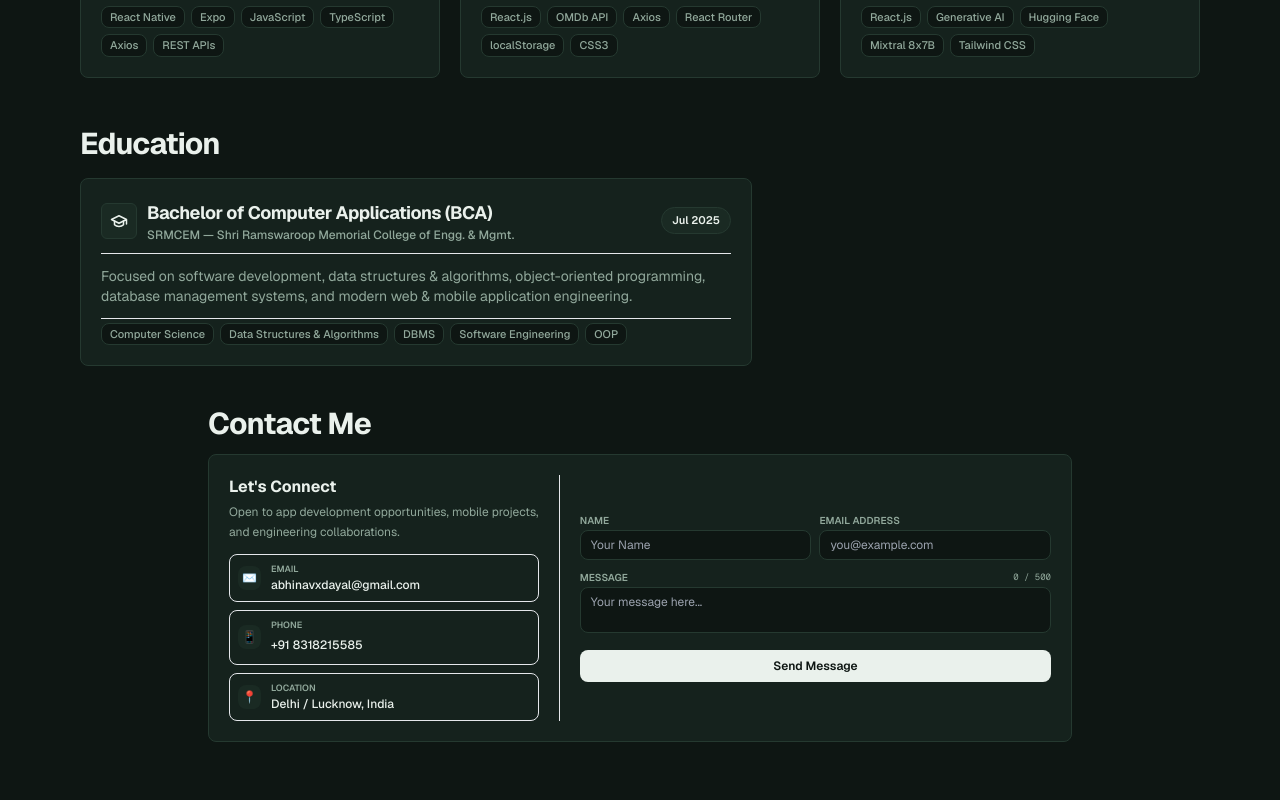
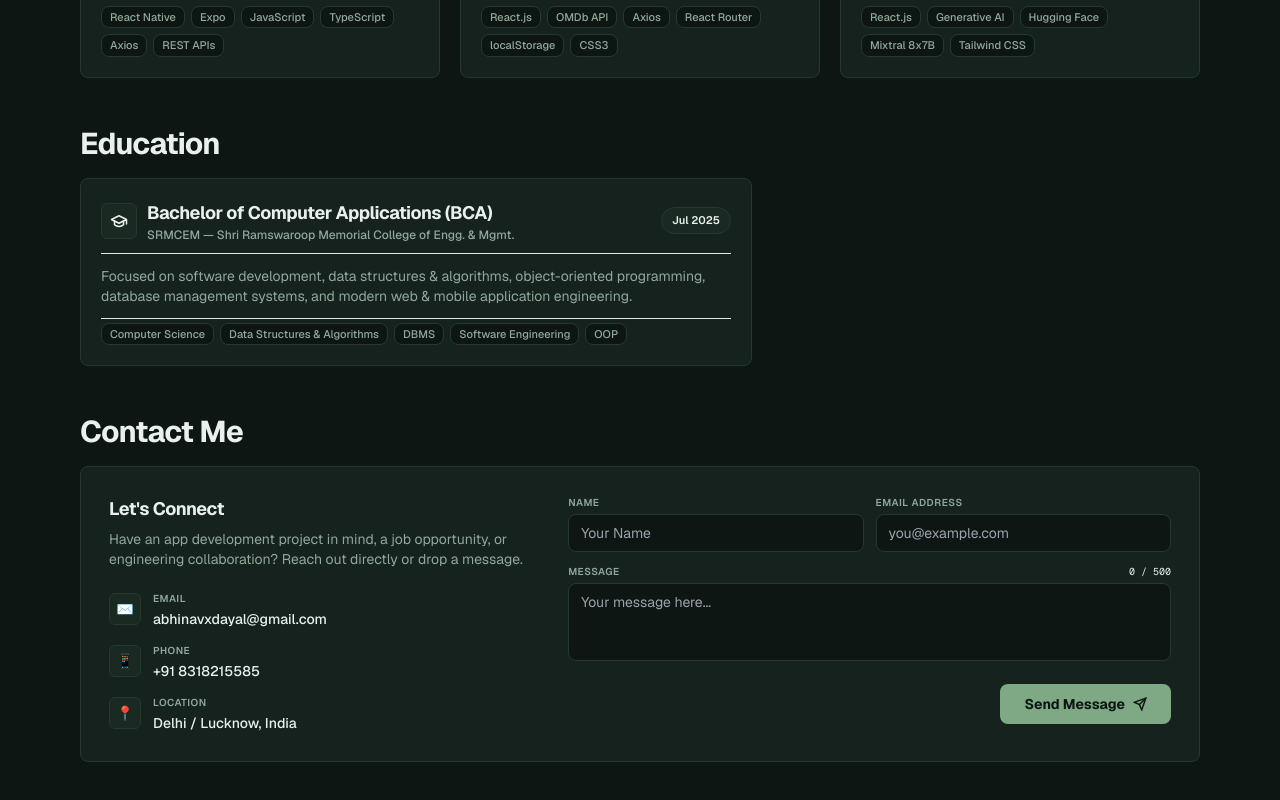
Before and after one commit to AbhinavXDayal/Portfolio, a React (Vite) app: page / in a window 1280 px wide. Shown: the part 2212-3012 px from the top of the page. Built offline with nearby package versions, Linux system fonts and the light colour scheme.

Commit message:
Redesign Contact section with premium full-width card and refined botanical styling

```diff
--- a/src/components/sections/Contact.tsx
+++ b/src/components/sections/Contact.tsx
@@ -30,106 +30,107 @@ export const Contact: React.FC = () => {
   return (
     <section
       id="contact"
-      className="w-full py-3 md:py-4 bg-transparent text-[var(--foreground)]"
+      className="w-full py-4 md:py-6 bg-transparent text-[var(--foreground)]"
     >
-      <div className="max-w-4xl mx-auto px-4">
-        <div className="flex flex-col items-center md:items-start text-center md:text-left mb-3">
+      <div className="max-w-6xl mx-auto px-4">
+        <div className="flex flex-col items-center md:items-start text-center md:text-left mb-4">
           <h2 className="text-2xl md:text-3xl font-bold tracking-tight text-[var(--foreground)]">
             Contact Me
           </h2>
         </div>
 
-        {/* Integrated Single Card */}
-        <div className="bg-[var(--card)] text-[var(--card-foreground)] border border-[var(--border)] rounded-[var(--radius)] p-4 sm:p-5 shadow-xs">
-          <div className="grid grid-cols-1 md:grid-cols-12 gap-5 items-center">
-            {/* Left Sub-Panel: Contact Details */}
-            <div className="md:col-span-5 flex flex-col justify-between space-y-3 md:border-r md:border-[var(--border)]/60 md:pr-5">
+        {/* Cohesive, Premium Contact Card */}
+        <div className="bg-[var(--card)] text-[var(--card-foreground)] border border-[var(--border)] rounded-[var(--radius)] p-5 sm:p-6 md:p-7 shadow-xs hover:border-[var(--brand-accent)]/30 transition-all duration-200">
+          <div className="grid grid-cols-1 lg:grid-cols-12 gap-6 lg:gap-10 items-start">
+            {/* Left Column: Context & Contact Points */}
+            <div className="lg:col-span-5 flex flex-col justify-between space-y-4">
               <div>
-                <h3 className="text-sm sm:text-base font-bold text-[var(--foreground)] mb-1">
+                <h3 className="text-base sm:text-lg font-bold text-[var(--foreground)] mb-1.5 tracking-tight">
                   Let's Connect
                 </h3>
-                <p className="text-xs text-[var(--muted-foreground)] leading-relaxed">
-                  Open to app development opportunities, mobile projects, and
-                  engineering collaborations.
+                <p className="text-xs sm:text-sm text-[var(--muted-foreground)] leading-relaxed">
+                  Have an app development project in mind, a job opportunity, or
+                  engineering collaboration? Reach out directly or drop a message.
                 </p>
               </div>
 
-              <div className="space-y-2">
+              {/* Minimalist Contact Points (clean list, no bulky nested box borders) */}
+              <div className="space-y-3 pt-1">
                 {/* Email */}
-                <div className="flex items-center gap-2.5 p-2 rounded-[var(--radius)] bg-[var(--background)]/60 border border-[var(--border)]/70 text-left">
-                  <div className="p-1 rounded bg-[var(--accent)] text-xs">
+                <a
+                  href="mailto:abhinavxdayal@gmail.com"
+                  className="flex items-center gap-3 text-xs sm:text-sm text-[var(--muted-foreground)] hover:text-[var(--brand-accent)] transition-colors group"
+                >
+                  <div className="w-8 h-8 rounded-md bg-[var(--accent)] text-[var(--brand-accent)] border border-[var(--border)] flex items-center justify-center text-sm group-hover:border-[var(--brand-accent)]/50 transition-colors shrink-0">
                     ✉️
                   </div>
                   <div className="min-w-0">
-                    <h4 className="text-[9px] font-semibold text-[var(--muted-foreground)] uppercase">
+                    <span className="block text-[10px] font-semibold uppercase tracking-wider text-[var(--muted-foreground)]/80">
                       Email
-                    </h4>
-                    <a
-                      href="mailto:abhinavxdayal@gmail.com"
-                      className="text-xs font-medium text-[var(--foreground)] hover:underline truncate block"
-                    >
+                    </span>
+                    <span className="font-medium text-[var(--foreground)] group-hover:text-[var(--brand-accent)] transition-colors truncate block">
                       abhinavxdayal@gmail.com
-                    </a>
+                    </span>
                   </div>
-                </div>
+                </a>
 
                 {/* Phone */}
-                <div className="flex items-center gap-2.5 p-2 rounded-[var(--radius)] bg-[var(--background)]/60 border border-[var(--border)]/70 text-left">
-                  <div className="p-1 rounded bg-[var(--accent)] text-xs">
+                <a
+                  href="tel:+918318215585"
+                  className="flex items-center gap-3 text-xs sm:text-sm text-[var(--muted-foreground)] hover:text-[var(--brand-accent)] transition-colors group"
+                >
+                  <div className="w-8 h-8 rounded-md bg-[var(--accent)] text-[var(--brand-accent)] border border-[var(--border)] flex items-center justify-center text-sm group-hover:border-[var(--brand-accent)]/50 transition-colors shrink-0">
                     📱
                   </div>
-                  <div>
-                    <h4 className="text-[9px] font-semibold text-[var(--muted-foreground)] uppercase">
+                  <div className="min-w-0">
+                    <span className="block text-[10px] font-semibold uppercase tracking-wider text-[var(--muted-foreground)]/80">
                       Phone
-                    </h4>
-                    <a
-                      href="tel:+918318215585"
-                      className="text-xs font-medium text-[var(--foreground)] hover:underline"
-                    >
+                    </span>
+                    <span className="font-medium text-[var(--foreground)] group-hover:text-[var(--brand-accent)] transition-colors">
                       +91 8318215585
-                    </a>
+                    </span>
                   </div>
-                </div>
+                </a>
 
                 {/* Location */}
-                <div className="flex items-center gap-2.5 p-2 rounded-[var(--radius)] bg-[var(--background)]/60 border border-[var(--border)]/70 text-left">
-                  <div className="p-1 rounded bg-[var(--accent)] text-xs">
+                <div className="flex items-center gap-3 text-xs sm:text-sm text-[var(--muted-foreground)]">
+                  <div className="w-8 h-8 rounded-md bg-[var(--accent)] text-[var(--brand-accent)] border border-[var(--border)] flex items-center justify-center text-sm shrink-0">
                     📍
                   </div>
-                  <div>
-                    <h4 className="text-[9px] font-semibold text-[var(--muted-foreground)] uppercase">
+                  <div className="min-w-0">
+                    <span className="block text-[10px] font-semibold uppercase tracking-wider text-[var(--muted-foreground)]/80">
                       Location
-                    </h4>
-                    <p className="text-xs font-medium text-[var(--foreground)]">
+                    </span>
+                    <span className="font-medium text-[var(--foreground)]">
                       Delhi / Lucknow, India
-                    </p>
+                    </span>
                   </div>
                 </div>
               </div>
             </div>
 
-            {/* Right Sub-Panel: Send Message Form */}
-            <div className="md:col-span-7">
+            {/* Right Column: Send Message Form */}
+            <div className="lg:col-span-7">
               {submitted ? (
-                <div className="py-6 text-center space-y-1.5">
-                  <div className="w-8 h-8 rounded-full bg-emerald-500/20 text-emerald-600 flex items-center justify-center mx-auto text-base font-bold">
+                <div className="py-8 text-center space-y-2">
+                  <div className="w-10 h-10 rounded-full bg-emerald-500/20 text-emerald-400 flex items-center justify-center mx-auto text-lg font-bold">
                     ✓
                   </div>
-                  <h3 className="text-sm font-bold text-[var(--foreground)]">
+                  <h3 className="text-base font-bold text-[var(--foreground)]">
                     Message Sent!
                   </h3>
-                  <p className="text-[11px] text-[var(--muted-foreground)]">
+                  <p className="text-xs text-[var(--muted-foreground)]">
                     Thank you for reaching out. I will get back to you promptly.
                   </p>
                 </div>
               ) : (
-                <form onSubmit={handleSubmit} className="space-y-2.5">
+                <form onSubmit={handleSubmit} className="space-y-3">
                   {/* Name & Email Row */}
-                  <div className="grid grid-cols-1 sm:grid-cols-2 gap-2">
+                  <div className="grid grid-cols-1 sm:grid-cols-2 gap-3">
                     <div>
                       <label
                         htmlFor="name"
-                        className="block text-[10px] font-semibold text-[var(--muted-foreground)] uppercase mb-0.5"
+                        className="block text-[10px] font-semibold text-[var(--muted-foreground)] uppercase mb-1 tracking-wider"
                       >
                         Name
                       </label>
@@ -140,14 +141,14 @@ export const Contact: React.FC = () => {
                         placeholder="Your Name"
                         value={formData.name}
                         onChange={handleChange}
-                        className="w-full px-2.5 py-1.5 rounded-[var(--radius)] bg-[var(--background)] border border-[var(--border)] text-[var(--foreground)] placeholder-[var(--muted-foreground)]/60 text-xs focus:outline-none focus:ring-1 focus:ring-[var(--ring)] transition-colors"
+                        className="w-full px-3 py-2 rounded-[var(--radius)] bg-[var(--background)] border border-[var(--border)] text-[var(--foreground)] placeholder-[var(--muted-foreground)]/50 text-xs sm:text-sm focus:outline-none focus:border-[var(--brand-accent)] focus:ring-1 focus:ring-[var(--brand-accent)] transition-colors"
                       />
                     </div>
 
                     <div>
                       <label
                         htmlFor="email"
-                        className="block text-[10px] font-semibold text-[var(--muted-foreground)] uppercase mb-0.5"
+                        className="block text-[10px] font-semibold text-[var(--muted-foreground)] uppercase mb-1 tracking-wider"
                       >
                         Email Address
                       </label>
@@ -158,20 +159,21 @@ export const Contact: React.FC = () => {
                         placeholder="you@example.com"
                         value={formData.email}
                         onChange={handleChange}
-                        className="w-full px-2.5 py-1.5 rounded-[var(--radius)] bg-[var(--background)] border border-[var(--border)] text-[var(--foreground)] placeholder-[var(--muted-foreground)]/60 text-xs focus:outline-none focus:ring-1 focus:ring-[var(--ring)] transition-colors"
+                        className="w-full px-3 py-2 rounded-[var(--radius)] bg-[var(--background)] border border-[var(--border)] text-[var(--foreground)] placeholder-[var(--muted-foreground)]/50 text-xs sm:text-sm focus:outline-none focus:border-[var(--brand-accent)] focus:ring-1 focus:ring-[var(--brand-accent)] transition-colors"
                       />
                     </div>
                   </div>
 
+                  {/* Message Field */}
                   <div>
-                    <div className="flex items-center justify-between mb-0.5">
+                    <div className="flex items-center justify-between mb-1">
                       <label
                         htmlFor="message"
-                        className="block text-[10px] font-semibold text-[var(--muted-foreground)] uppercase"
+                        className="block text-[10px] font-semibold text-[var(--muted-foreground)] uppercase tracking-wider"
                       >
                         Message
                       </label>
-                      <span className="text-[9px] font-mono text-[var(--muted-foreground)]">
+                      <span className="text-[10px] font-mono text-[var(--muted-foreground)]/80">
                         {formData.message.length} / 500
                       </span>
                     </div>
@@ -179,20 +181,34 @@ export const Contact: React.FC = () => {
                       id="message"
                       required
                       maxLength={500}
-                      rows={2}
+                      rows={3}
                       placeholder="Your message here..."
                       value={formData.message}
                       onChange={handleChange}
-                      className="w-full px-2.5 py-1.5 rounded-[var(--radius)] bg-[var(--background)] border border-[var(--border)] text-[var(--foreground)] placeholder-[var(--muted-foreground)]/60 text-xs focus:outline-none focus:ring-1 focus:ring-[var(--ring)] transition-colors resize-none"
+                      className="w-full px-3 py-2 rounded-[var(--radius)] bg-[var(--background)] border border-[var(--border)] text-[var(--foreground)] placeholder-[var(--muted-foreground)]/50 text-xs sm:text-sm focus:outline-none focus:border-[var(--brand-accent)] focus:ring-1 focus:ring-[var(--brand-accent)] transition-colors resize-none"
                     ></textarea>
                   </div>
 
-                  <button
-                    type="submit"
-                    className="w-full py-2 px-3 rounded-[var(--radius)] bg-[var(--primary)] text-[var(--primary-foreground)] font-semibold text-xs hover:opacity-90 active:scale-[0.99] transition-all shadow-xs flex items-center justify-center gap-1.5 cursor-pointer"
-                  >
-                    Send Message
-                  </button>
+                  {/* Submit Button (Tasteful Herbal Botanical Tone) */}
+                  <div className="flex justify-end pt-1">
+                    <button
+                      type="submit"
+                      className="w-full sm:w-auto inline-flex items-center justify-center gap-2 px-6 py-2.5 rounded-[var(--radius)] bg-[var(--brand-accent)] text-[#0E1613] font-bold text-xs sm:text-sm hover:bg-[#A3CEB3] active:scale-[0.98] transition-all shadow-xs cursor-pointer"
+                    >
+                      <span>Send Message</span>
+                      <svg
+                        stroke="currentColor"
+                        fill="none"
+                        strokeWidth="2.5"
+                        viewBox="0 0 24 24"
+                        className="w-3.5 h-3.5"
+                        xmlns="http://www.w3.org/2000/svg"
+                      >
+                        <line x1="22" y1="2" x2="11" y2="13"></line>
+                        <polygon points="22 2 15 22 11 13 2 9 22 2"></polygon>
+                      </svg>
+                    </button>
+                  </div>
                 </form>
               )}
             </div>
```
Also changed, not shown: src/components/ui/ScrollToTop.tsx (+8 -5 lines).
